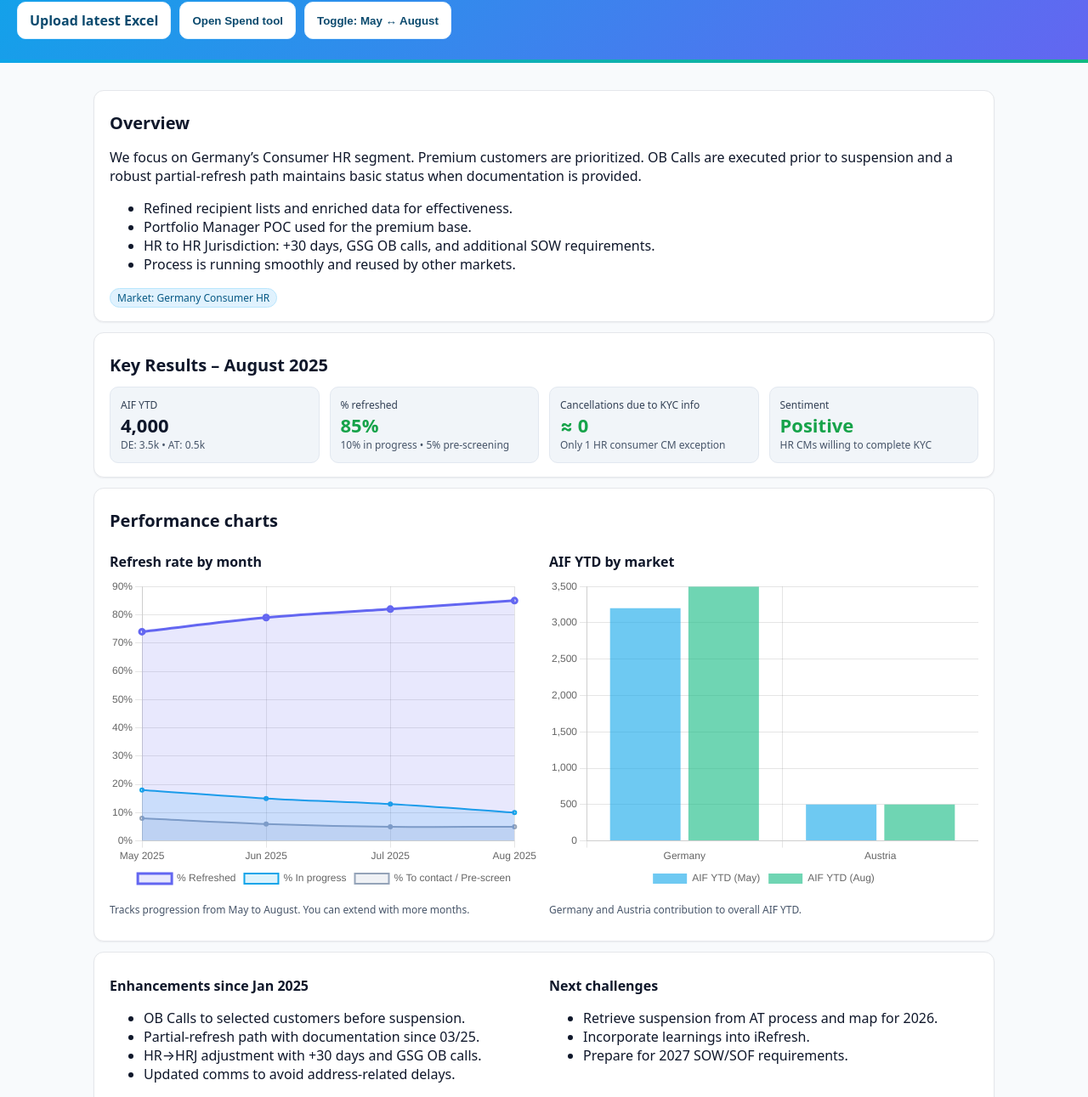
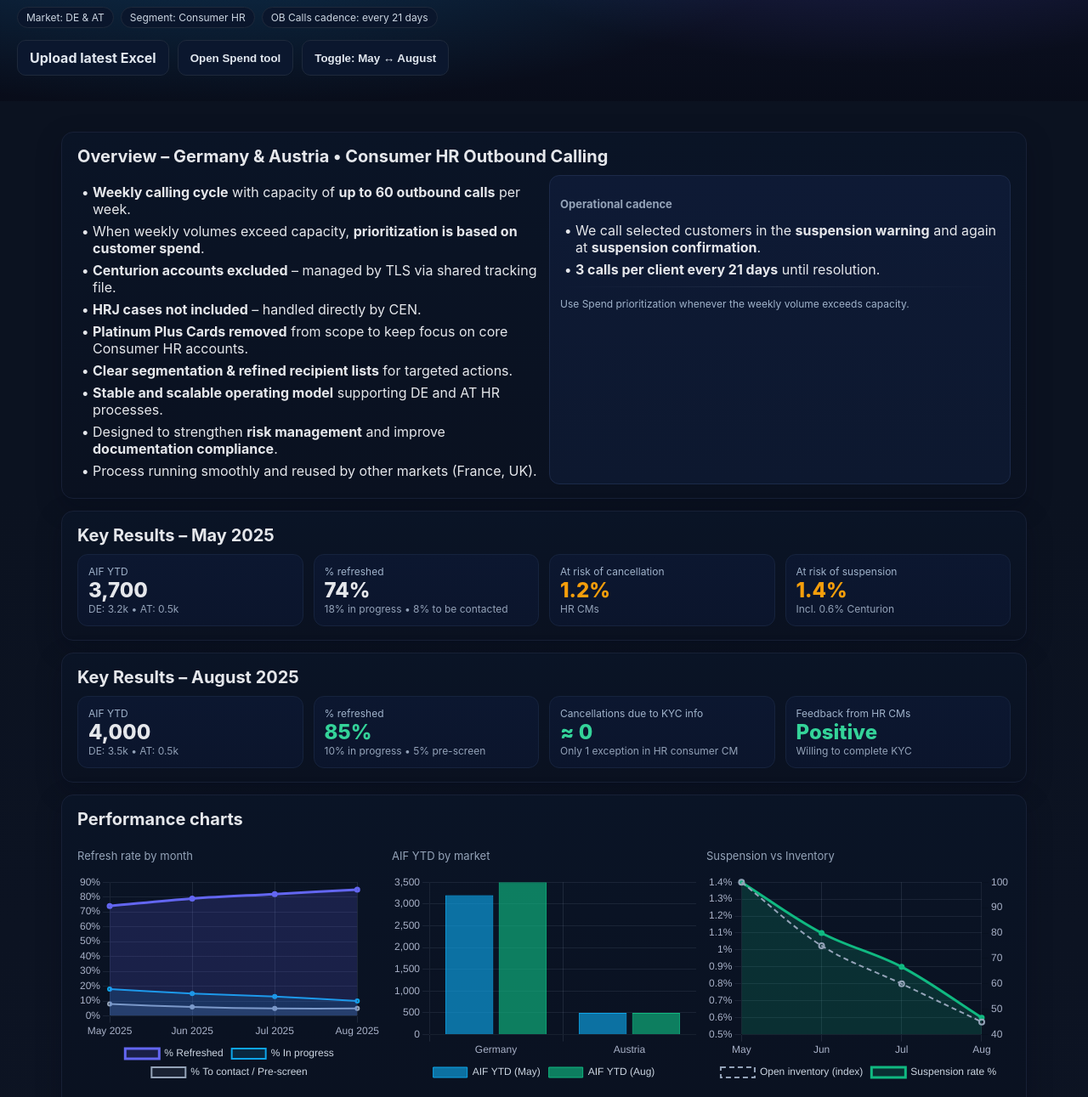
Before and after one commit to juanasemere/pon-hr-refresh-ob-calls, a plain HTML site: page index.html in a window 1280 px wide. Shown: the part 92-1383 px from the top of the page at 85% size. Drawn offline with nearby package versions, Linux system fonts and the light colour scheme.

Commit message:
Update index.html

```diff
--- a/index.html
+++ b/index.html
@@ -3,107 +3,134 @@
 <head>
 <meta charset="utf-8" />
 <meta name="viewport" content="width=device-width, initial-scale=1" />
-<title>PON HR Refresh – Germany Consumer HR</title>
+<title>PON HR Refresh – Germany & Austria • Consumer HR OB Calls</title>
 
-<!-- Chart.js CDN -->
-<script src="https://cdn.jsdelivr.net/npm/chart.js@4.4.4/dist/chart.umd.min.js"></script>
+<!-- Chart.js -->
+<script src="https://cdn.jsdelivr.net/npm/chart.js@4.4.0/dist/chart.umd.min.js"></script>
 
 <style>
 	:root{
-		/* Brand colors (podés ajustarlos a tu paleta) */
-		--primary:#0ea5e9;      /* Sky-500 */
-		--primary-2:#6366f1;    /* Indigo-500 */
-		--accent:#10b981;       /* Emerald-500 */
-		--ink:#0f172a;          /* Slate-900 */
-		--muted:#475569;        /* Slate-600 */
-		--bg:#f8fafc;           /* Slate-50 */
-		--card:#ffffff;
-		--stroke:#e5e7eb;
+		--primary:#0ea5e9;      /* sky */
+		--primary-2:#6366f1;    /* indigo */
+		--accent:#10b981;       /* emerald */
+		--danger:#ef4444;       /* red */
+		--ink:#0f172a;          /* slate-900 */
+		--muted:#475569;        /* slate-600 */
+		--bg:#0b1220;           /* dark hero bg */
+		--page:#0f172a;         /* body bg */
+		--card:#0b1320;         /* card dark */
+		--stroke:#172036;
+		--soft:#0a1630;
 	}
 	*{box-sizing:border-box}
-	body{font-family: system-ui, -apple-system, Segoe UI, Roboto, Arial, sans-serif; margin:0; color:var(--ink); background:var(--bg);}
+	body{font-family: Inter, system-ui, -apple-system, Segoe UI, Roboto, Arial, sans-serif; margin:0; color:#e5e7eb; background:linear-gradient(180deg,var(--bg), #0b1220 30%, #0e1526)}
 	header{
-		background: linear-gradient(135deg,var(--primary),var(--primary-2));
-		color:#fff; padding: 18px 20px 24px; position:relative;
+		background:
+			radial-gradient(1200px 400px at 20% -10%, rgba(14,165,233,.25), transparent 60%),
+			radial-gradient(900px 350px at 80% -20%, rgba(99,102,241,.25), transparent 60%),
+			linear-gradient(180deg, rgba(14,17,40,.75), rgba(8,12,25,.9));
+		padding: 26px 20px 30px;
+		position:relative;
+		overflow:hidden;
 	}
-	.brand{
-		display:flex; align-items:center; gap:12px; margin-bottom:8px;
+	.brand{display:flex; align-items:center; gap:14px; margin-bottom:10px}
+	.brand img{width:40px; height:40px; border-radius:10px; background:#fff; object-fit:cover}
+	h1{margin:0; font-size:30px; letter-spacing:.2px}
+	header p{margin:6px 0 0; color:#cbd5e1}
+	.tagbar{display:flex; gap:8px; margin-top:12px}
+	.tag{font-size:12px; padding:4px 10px; border-radius:999px; border:1px solid #1e293b; background:#0a162c; color:#cbd5e1}
+	.actions{display:flex; flex-wrap:wrap; gap:10px; margin-top:14px}
+	.linklike, button{
+		cursor:pointer; border:1px solid #1e293b; color:#e2e8f0; background:#0b172e; padding:10px 14px; border-radius:10px; font-weight:700;
+		backdrop-filter: blur(4px);
 	}
-	.brand img{width:36px; height:36px; border-radius:8px; background:#fff; object-fit:cover}
-	header h1{margin:0 0 4px; font-size:28px}
-	header p{margin:0; opacity:.95}
-	.actions{display:flex; flex-wrap:wrap; gap:10px; margin-top:12px}
-	.linklike, button{
-		cursor:pointer; border:1px solid #e0f2fe; color:#0b4a6e; background:#ffffff; padding:10px 14px; border-radius:10px; font-weight:700;
+	button:hover,.linklike:hover{background:#10203d}
+	main{padding:22px; max-width:1180px; margin:0 auto}
+	.section-title{font-size:20px; margin:0 0 10px; color:#e5e7eb}
+	.card{
+		background: linear-gradient(180deg,#0a1426,#0a1120);
+		border:1px solid var(--stroke); border-radius:14px; padding:16px 18px; box-shadow: 0 10px 30px rgba(2,6,23,.25);
+		margin:14px 0;
 	}
-	button:hover,.linklike:hover{background:#e0f2fe}
-	main{padding:20px; max-width:1100px; margin:0 auto}
-	.card{background:var(--card); border:1px solid var(--stroke); border-radius:12px; padding:16px 18px; box-shadow:0 1px 2px rgba(15,23,42,.06); margin:12px 0}
-	h2{font-size:20px; margin:8px 0 12px}
-	h3{font-size:16px; margin:12px 0 8px}
-	.kpis{display:grid; grid-template-columns:repeat(auto-fit,minmax(200px,1fr)); gap:12px}
-	.kpi{background:#f1f5f9; border:1px solid #e2e8f0; border-radius:10px; padding:12px}
-	.kpi .label{font-size:12px; color:#334155}
-	.kpi .value{font-size:22px; font-weight:700}
-	.badge{display:inline-block; padding:2px 8px; border-radius:999px; font-size:12px; background:#e0f2fe; color:#075985; border:1px solid #bae6fd}
-	table{width:100%; border-collapse:collapse}
-	th,td{padding:8px; border-bottom:1px solid var(--stroke); text-align:left}
-	.note{font-size:12px; color:var(--muted)}
-	.grid-2{display:grid; gap:12px; grid-template-columns:repeat(auto-fit,minmax(280px,1fr))}
-	.ok{color:#16a34a} .warn{color:#b45309}
-	.footer{font-size:12px; color:#64748b; padding:24px 20px 40px; text-align:center}
-	/* Simple brand bar under header */
-	.brandbar{height:4px; background:linear-gradient(90deg,var(--primary),var(--accent));}
+	.card .sub{color:#94a3b8; font-size:13px}
+	.kpis{display:grid; grid-template-columns:repeat(auto-fit,minmax(220px,1fr)); gap:12px}
+	.kpi{
+		background: linear-gradient(180deg,#0c1730,#0b152c);
+		border:1px solid #16233d; border-radius:12px; padding:12px;
+	}
+	.kpi .label{font-size:12px; color:#9fb2ca}
+	.kpi .value{font-size:24px; font-weight:800}
+	.kpi .note{font-size:12px; color:#93a2b8}
+	.grid-2{display:grid; gap:12px; grid-template-columns:repeat(auto-fit,minmax(300px,1fr))}
+	.grid-3{display:grid; gap:12px; grid-template-columns:repeat(auto-fit,minmax(260px,1fr))}
+	.ul-clean{margin:10px 0 0; padding-left:18px}
+	.ul-clean li{margin:6px 0}
+	.badge{display:inline-block; padding:2px 8px; border-radius:999px; font-size:12px; border:1px solid #1e293b; color:#cbd5e1}
+	.hr{height:1px; background:linear-gradient(90deg,transparent,#1f2c46,transparent); margin:10px 0}
+	.pin{font-size:12px; color:#9fb2ca}
+	.ok{color:#34d399} .warn{color:#f59e0b} .muted{color:#94a3b8}
+	.footer{font-size:12px; color:#93a2b8; padding: 26px 20px 40px; text-align:center}
+	/* cute icons in list */
+	.li-emoji li::marker{content:"• "}
+	.callout{background:linear-gradient(180deg,#0e1a35,#0d182f); border:1px solid #1c2a49; border-radius:12px; padding:12px}
 </style>
 </head>
 <body>
 
 <header>
 	<div class="brand">
-		<!-- Reemplazá el src con tu logo real -->
-		<img src="https://upload.wikimedia.org/wikipedia/commons/a/ab/Abstract_avtar.png" alt="Logo" />
+		<img src="https://upload.wikimedia.org/wikipedia/commons/b/bf/Golden_Gate_Bridge_as_seen_from_Battery_East.jpg" alt="Logo" />
 		<div>
-			<h1>PON HR Refresh – Germany Consumer HR</h1>
-			<p>Outbound Calls program to drive KYC refresh and reduce suspension or cancellation risk.</p>
+			<h1>PON HR Refresh – Germany & Austria • Consumer HR Outbound Calls</h1>
+			<p>Outbound calls program to drive KYC refresh, minimize suspensions and avoid cancellations.</p>
 		</div>
 	</div>
-
+	<div class="tagbar">
+		<span class="tag">Market: DE & AT</span>
+		<span class="tag">Segment: Consumer HR</span>
+		<span class="tag">OB Calls cadence: every 21 days</span>
+	</div>
 	<div class="actions">
 		<label class="linklike" for="excelInput">Upload latest Excel</label>
 		<input id="excelInput" type="file" accept=".xlsx,.xls,.csv" style="display:none" />
 		<button id="openSpendBtn" title="Open Spend tool">Open Spend tool</button>
-		<button id="toggleViewBtn">Toggle: May ↔ August</button>
+		<button id="toggleViewBtn" title="Toggle KPIs">Toggle: May ↔ August</button>
 	</div>
 </header>
-<div class="brandbar"></div>
 
 <main>
+	<!-- OVERVIEW (actualizado) -->
 	<section class="card">
-		<h2>Overview</h2>
-		<p>
-			We focus on Germany’s Consumer HR segment. Premium customers are prioritized. OB Calls are executed prior to suspension and a robust partial-refresh path maintains basic status when documentation is provided.
-		</p>
-		<ul>
-			<li>Refined recipient lists and enriched data for effectiveness.</li>
-			<li>Portfolio Manager POC used for the premium base.</li>
-			<li>HR to HR Jurisdiction: +30 days, GSG OB calls, and additional SOW requirements.</li>
-			<li>Process is running smoothly and reused by other markets.</li>
-		</ul>
-		<span class="badge">Market: Germany Consumer HR</span>
-	</section>
-
-	<section id="kpis-aug" class="card">
-		<h2>Key Results – August 2025</h2>
-		<div class="kpis">
-			<div class="kpi"><div class="label">AIF YTD</div><div class="value">4,000</div><div class="note">DE: 3.5k • AT: 0.5k</div></div>
-			<div class="kpi"><div class="label">% refreshed</div><div class="value ok">85%</div><div class="note">10% in progress • 5% pre-screening</div></div>
-			<div class="kpi"><div class="label">Cancellations due to KYC info</div><div class="value ok">≈ 0</div><div class="note">Only 1 HR consumer CM exception</div></div>
-			<div class="kpi"><div class="label">Sentiment</div><div class="value ok">Positive</div><div class="note">HR CMs willing to complete KYC</div></div>
+		<h2 class="section-title">Overview – Germany & Austria • Consumer HR Outbound Calling</h2>
+		<div class="grid-2">
+			<div>
+				<ul class="ul-clean li-emoji">
+					<li><b>Weekly calling cycle</b> with capacity of <b>up to 60 outbound calls</b> per week.</li>
+					<li>When weekly volumes exceed capacity, <b>prioritization is based on customer spend</b>.</li>
+					<li><b>Centurion accounts excluded</b> – managed by TLS via shared tracking file.</li>
+					<li><b>HRJ cases not included</b> – handled directly by CEN.</li>
+					<li><b>Platinum Plus Cards removed</b> from scope to keep focus on core Consumer HR accounts.</li>
+					<li><b>Clear segmentation & refined recipient lists</b> for targeted actions.</li>
+					<li><b>Stable and scalable operating model</b> supporting DE and AT HR processes.</li>
+					<li>Designed to strengthen <b>risk management</b> and improve <b>documentation compliance</b>.</li>
+					<li>Process running smoothly and reused by other markets (France, UK).</li>
+				</ul>
+			</div>
+			<div class="callout">
+				<p class="sub"><b>Operational cadence</b></p>
+				<ul class="ul-clean li-emoji">
+					<li>We call selected customers in the <b>suspension warning</b> and again at <b>suspension confirmation</b>.</li>
+					<li><b>3 calls per client every 21 days</b> until resolution.</li>
+				</ul>
+				<div class="hr"></div>
+				<p class="pin">Use Spend prioritization whenever the weekly volume exceeds capacity.</p>
+			</div>
 		</div>
 	</section>
 
-	<section id="kpis-may" class="card" style="display:none">
-		<h2>Key Results – May 2025</h2>
+	<!-- KEY RESULTS (May primero, luego August) -->
+	<section id="kpis-may" class="card">
+		<h2 class="section-title">Key Results – May 2025</h2>
 		<div class="kpis">
 			<div class="kpi"><div class="label">AIF YTD</div><div class="value">3,700</div><div class="note">DE: 3.2k • AT: 0.5k</div></div>
 			<div class="kpi"><div class="label">% refreshed</div><div class="value">74%</div><div class="note">18% in progress • 8% to be contacted</div></div>
@@ -112,80 +139,84 @@
 		</div>
 	</section>
 
-	<!-- Charts -->
+	<section id="kpis-aug" class="card">
+		<h2 class="section-title">Key Results – August 2025</h2>
+		<div class="kpis">
+			<div class="kpi"><div class="label">AIF YTD</div><div class="value">4,000</div><div class="note">DE: 3.5k • AT: 0.5k</div></div>
+			<div class="kpi"><div class="label">% refreshed</div><div class="value ok">85%</div><div class="note">10% in progress • 5% pre-screen</div></div>
+			<div class="kpi"><div class="label">Cancellations due to KYC info</div><div class="value ok">≈ 0</div><div class="note">Only 1 exception in HR consumer CM</div></div>
+			<div class="kpi"><div class="label">Feedback from HR CMs</div><div class="value ok">Positive</div><div class="note">Willing to complete KYC</div></div>
+		</div>
+	</section>
+
+	<!-- CHARTS -->
 	<section class="card">
-		<h2>Performance charts</h2>
-		<div class="grid-2">
+		<h2 class="section-title">Performance charts</h2>
+		<div class="grid-3">
 			<div>
-				<h3>Refresh rate by month</h3>
-				<canvas id="refreshChart" height="220"></canvas>
-				<p class="note">Tracks progression from May to August. You can extend with more months.</p>
+				<p class="sub">Refresh rate by month</p>
+				<canvas id="refreshChart" height="210"></canvas>
+				<p class="muted pin">Suspension rate is <b>much lower</b> thanks to a <b>much smaller inventory</b> and earlier outreach.</p>
 			</div>
 			<div>
-				<h3>AIF YTD by market</h3>
-				<canvas id="aifChart" height="220"></canvas>
-				<p class="note">Germany and Austria contribution to overall AIF YTD.</p>
+				<p class="sub">AIF YTD by market</p>
+				<canvas id="aifChart" height="210"></canvas>
+				<p class="muted pin">Germany drives most of AIF YTD. Austria steady across the period.</p>
+			</div>
+			<div>
+				<p class="sub">Suspension vs Inventory</p>
+				<canvas id="suspChart" height="210"></canvas>
+				<p class="muted pin">Smaller open-inventory correlates with lower suspension exposure.</p>
 			</div>
 		</div>
 	</section>
 
-	<section class="card grid-2">
-		<div>
-			<h3>Enhancements since Jan 2025</h3>
-			<ul>
-				<li>OB Calls to selected customers before suspension.</li>
-				<li>Partial-refresh path with documentation since 03/25.</li>
-				<li>HR→HRJ adjustment with +30 days and GSG OB calls.</li>
-				<li>Updated comms to avoid address-related delays.</li>
-			</ul>
-		</div>
-		<div>
-			<h3>Next challenges</h3>
-			<ul>
-				<li>Retrieve suspension from AT process and map for 2026.</li>
-				<li>Incorporate learnings into iRefresh.</li>
-				<li>Prepare for 2027 SOW/SOF requirements.</li>
-			</ul>
-		</div>
+	<!-- ENHANCEMENTS (texto actualizado) -->
+	<section class="card">
+		<h2 class="section-title">Enhancements since Jan 2025</h2>
+		<ul class="ul-clean li-emoji">
+			<li><b>OB Calls in suspension windows</b>: we call customers at <b>warning</b> and at <b>confirmation</b>, executing a cadence of <b>3 calls per client every 21 days</b>.</li>
+			<li><b>Partial-refresh path (since 03/25)</b>: Implemented after detecting many cases with Basic completed but missing Supplementary. A <b>targeted partial-cancellation</b> flow cancels only the supplementary component, supported by updated comms and business rules.</li>
+			<li><b>HR → HRJ adjustment</b>: +30 days extension and <b>GSG OB calls</b>.</li>
+			<li><b>Reinstatement workflow</b>: for documentation arriving by post after the effective cancellation, ensuring fair recovery of accounts affected by postal delays or internal processing errors.</li>
+		</ul>
 	</section>
 
+	<!-- NEXT CHALLENGES (texto actualizado) -->
 	<section class="card">
-		<h2>Status Snapshot</h2>
-		<table>
-			<thead>
-				<tr><th>Month</th><th>Market</th><th>Refreshed</th><th>In progress</th><th>To contact / Pre-screen</th></tr>
-			</thead>
-			<tbody>
-				<tr><td>May 2025</td><td>Germany</td><td>74%</td><td>18%</td><td>8%</td></tr>
-				<tr><td>August 2025</td><td>Germany</td><td>85%</td><td>10%</td><td>5%</td></tr>
-			</tbody>
-		</table>
-		<p class="note">90% of refreshed were completed before suspension in August. OB Calls approach was copied by other markets.</p>
+		<h2 class="section-title">Next challenges</h2>
+		<ul class="ul-clean li-emoji">
+			<li><b>AT Suspension Retrieval & 2026 Documentation Framework</b>: mapped end-to-end AT suspension to identify operational and compliance dependencies. Designed a <b>non‑suspension‑based set‑list</b> to keep outreach and collection regardless of status, with targeted comms and follow‑ups to maintain return rates <b>without suspension triggers</b>.</li>
+			<li><b>Incorporate Learnings into iRefresh – DE/AT Expansion</b>: request to implement iRefresh for <b>Germany and Austria</b> across Low and Medium risk, covering a <b>larger base</b> with a <b>team of 8 Concentrix agents</b> making weekly OB calls. <b>Spend prioritization</b> essential to manage volume. Execution relies on <b>raw business data</b> and continuous refinement for a <b>scalable, data‑driven framework</b>.</li>
+			<li><b>Prepare for 2027 SOW/SOF requirements</b>.</li>
+		</ul>
 	</section>
 
+	<!-- OPERATIONS -->
 	<section class="card">
-		<h2>Operations</h2>
-		<p>Use these actions every cycle to upload the latest Excel and open the Spend tool.</p>
+		<h2 class="section-title">Operations</h2>
+		<p class="sub">Use these actions each cycle.</p>
 		<div class="actions">
 			<label class="linklike" for="excelInput">Upload latest Excel</label>
 			<button id="openSpendBtn2">Open Spend tool</button>
 		</div>
-		<div id="fileInfo" class="note" style="margin-top:8px">No file uploaded yet.</div>
+		<p id="fileInfo" class="muted" style="margin-top:8px">No file uploaded yet.</p>
 	</section>
 </main>
 
 <div class="footer">
-	Maintained by Germany Consumer HR team • Outbound Calls program
+	Maintained by Germany & Austria Consumer HR • Outbound Calls program
 </div>
 
 <script>
-	// Toggle KPI views
+	// Toggle KPI views (May first, then Aug)
 	const kpisAug = document.getElementById('kpis-aug');
 	const kpisMay = document.getElementById('kpis-may');
 	document.getElementById('toggleViewBtn').addEventListener('click', () => {
 		const augVisible = kpisAug.style.display !== 'none';
 		kpisAug.style.display = augVisible ? 'none' : '';
 		kpisMay.style.display = augVisible ? '' : 'none';
+		window.scrollTo({top:kpisMay.offsetTop-20, behavior:'smooth'});
 	});
 
 	// Upload Excel
@@ -202,56 +233,69 @@
 	document.getElementById('openSpendBtn').addEventListener('click', openSpend);
 	document.getElementById('openSpendBtn2').addEventListener('click', openSpend);
 
-	// Charts
-	const refreshCtx = document.getElementById('refreshChart');
-	new Chart(refreshCtx, {
+	// Charts data
+	const css = getComputedStyle(document.documentElement);
+	const cIndigo = css.getPropertyValue('--primary-2').trim() || '#6366f1';
+	const cSky = css.getPropertyValue('--primary').trim() || '#0ea5e9';
+	const cEmerald = css.getPropertyValue('--accent').trim() || '#10b981';
+	const cMuted = '#94a3b8';
+
+	// Refresh rate
+	new Chart(document.getElementById('refreshChart'), {
 		type:'line',
 		data:{
 			labels:['May 2025','Jun 2025','Jul 2025','Aug 2025'],
-			datasets:[{
-				label:'% Refreshed',
-				data:[74, 79, 82, 85],   // asumí una mejora gradual; podés editarlo
-				borderColor:getComputedStyle(document.documentElement).getPropertyValue('--primary-2'),
-				backgroundColor:'rgba(99,102,241,.15)',
-				fill:true, tension:.35, borderWidth:3, pointRadius:3
-			},{
-				label:'% In progress',
-				data:[18, 15, 13, 10],
-				borderColor:getComputedStyle(document.documentElement).getPropertyValue('--primary'),
-				backgroundColor:'rgba(14,165,233,.15)',
-				fill:true, tension:.35, borderWidth:2, pointRadius:2
-			},{
-				label:'% To contact / Pre-screen',
-				data:[8, 6, 5, 5],
-				borderColor:'#94a3b8',
-				backgroundColor:'rgba(148,163,184,.15)',
-				fill:true, tension:.35, borderWidth:2, pointRadius:2
-			}]
+			datasets:[
+				{ label:'% Refreshed', data:[74,79,82,85], borderColor:cIndigo, backgroundColor:'rgba(99,102,241,.18)', fill:true, tension:.35, borderWidth:3, pointRadius:2 },
+				{ label:'% In progress', data:[18,15,13,10], borderColor:cSky, backgroundColor:'rgba(14,165,233,.15)', fill:true, tension:.35, borderWidth:2, pointRadius:2 },
+				{ label:'% To contact / Pre-screen', data:[8,6,5,5], borderColor:cMuted, backgroundColor:'rgba(148,163,184,.12)', fill:true, tension:.35, borderWidth:2, pointRadius:2 }
+			]
 		},
 		options:{
-			plugins:{legend:{position:'bottom'}},
-			scales:{y:{ticks:{callback:(v)=>v+'%'}}}
+			plugins:{ legend:{ position:'bottom', labels:{ color:'#cbd5e1' } } },
+			scales:{
+				x:{ ticks:{ color:'#a8b1c7' }, grid:{ color:'rgba(148,163,184,.15)' } },
+				y:{ ticks:{ color:'#a8b1c7', callback:v=>v+'%' }, grid:{ color:'rgba(148,163,184,.12)' } }
+			}
 		}
 	});
 
-	const aifCtx = document.getElementById('aifChart');
-	new Chart(aifCtx, {
+	// AIF bars
+	new Chart(document.getElementById('aifChart'), {
 		type:'bar',
 		data:{
 			labels:['Germany','Austria'],
-			datasets:[{
-				label:'AIF YTD (May)',
-				data:[3200,500],
-				backgroundColor:'rgba(14,165,233,.6)'
-			},{
-				label:'AIF YTD (Aug)',
-				data:[3500,500],
-				backgroundColor:'rgba(16,185,129,.6)'
-			}]
+			datasets:[
+				{ label:'AIF YTD (May)', data:[3200,500], backgroundColor:'rgba(14,165,233,.65)', borderColor:cSky, borderWidth:1 },
+				{ label:'AIF YTD (Aug)', data:[3500,500], backgroundColor:'rgba(16,185,129,.65)', borderColor:cEmerald, borderWidth:1 }
+			]
 		},
 		options:{
-			plugins:{legend:{position:'bottom'}},
-			scales:{y:{beginAtZero:true, ticks:{callback:(v)=>v.toLocaleString()}}}
+			plugins:{ legend:{ position:'bottom', labels:{ color:'#cbd5e1' } } },
+			scales:{
+				x:{ ticks:{ color:'#a8b1c7' }, grid:{ color:'rgba(148,163,184,.15)' } },
+				y:{ beginAtZero:true, ticks:{ color:'#a8b1c7', callback:v=>v.toLocaleString() }, grid:{ color:'rgba(148,163,184,.12)' } }
+			}
+		}
+	});
+
+	// Suspension vs Inventory (demostrativo)
+	new Chart(document.getElementById('suspChart'), {
+		type:'line',
+		data:{
+			labels:['May','Jun','Jul','Aug'],
+			datasets:[
+				{ label:'Open inventory (index)', data:[100,75,60,45], yAxisID:'y2', borderDash:[6,4], borderColor:cMuted, backgroundColor:'transparent', tension:.35, borderWidth:2 },
+				{ label:'Suspension rate %', data:[1.4,1.1,0.9,0.6], yAxisID:'y1', borderColor:cEmerald, backgroundColor:'rgba(16,185,129,.18)', fill:true, tension:.35, borderWidth:3, pointRadius:2 }
+			]
+		},
+		options:{
+			plugins:{ legend:{ position:'bottom', labels:{ color:'#cbd5e1' } } },
+			scales:{
+				x:{ ticks:{ color:'#a8b1c7' }, grid:{ color:'rgba(148,163,184,.15)' } },
+				y1:{ position:'left', ticks:{ color:'#a8b1c7', callback:v=>v+'%' }, grid:{ color:'rgba(148,163,184,.12)' } },
+				y2:{ position:'right', ticks:{ color:'#a8b1c7' }, grid:{ drawOnChartArea:false } }
+			}
 		}
 	});
 </script>
```
